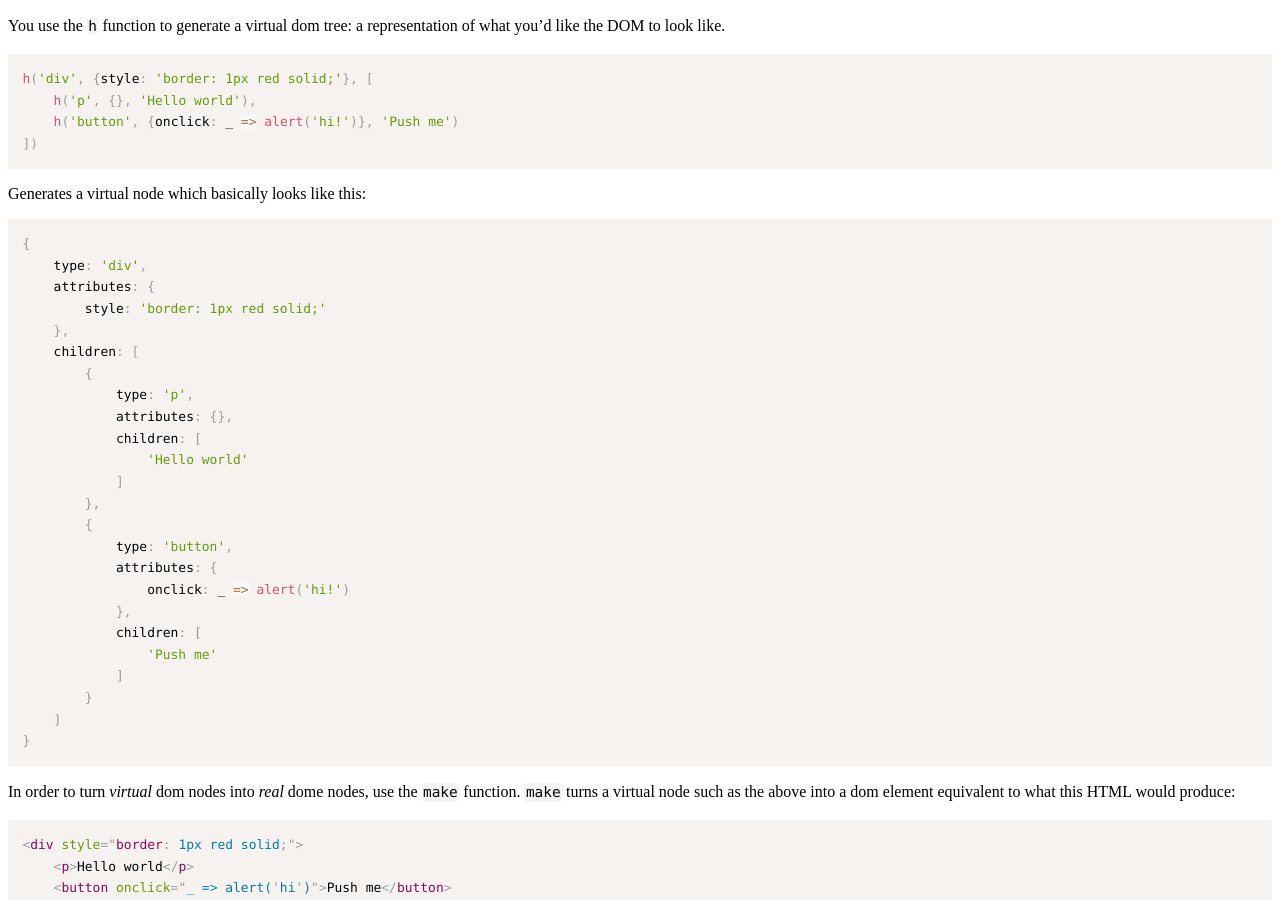
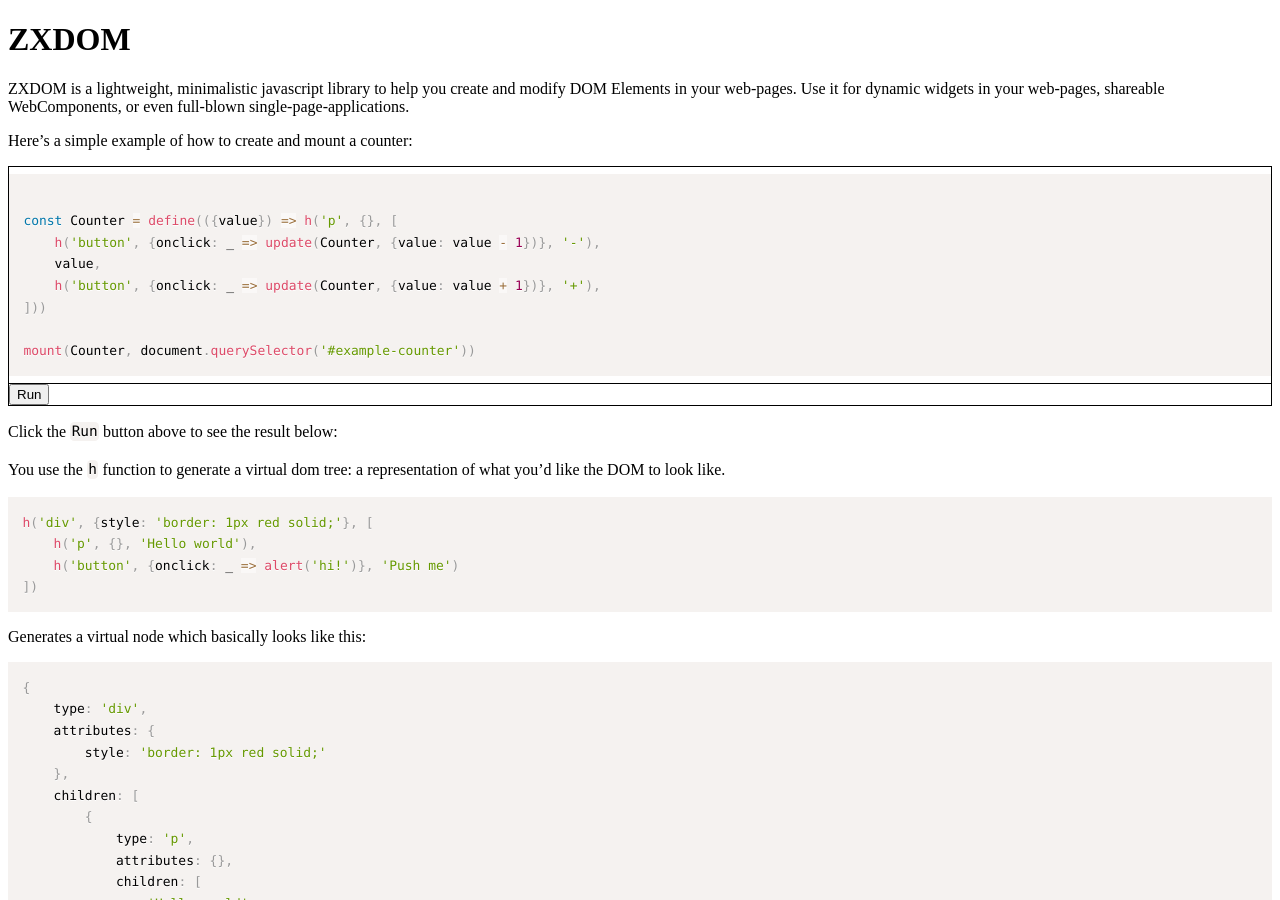
Before and after one commit to zaceno/zxdom, a Jekyll site: the page built from docs/index.md, in a window 1280 px wide and 900 px high. Built offline with Jekyll 4.4.1, drawn with Linux system fonts in a browser that asks for light colours; our own code applies the rules of GitHub Pages for plain Markdown files.

Commit message:
writing docs

```diff
--- a/docs/index.md
+++ b/docs/index.md
@@ -1,6 +1,27 @@
 ---
 layout: page
 ---
+
+# ZXDOM
+
+ZXDOM is a lightweight, minimalistic javascript library to help you create and modify DOM Elements in your web-pages. Use it for dynamic widgets in your web-pages, shareable WebComponents, or even full-blown single-page-applications.
+
+Here's a simple example of how to create and mount a counter:
+
+<runnable-example><pre><code class="lang-js">
+const Counter = define(({value}) => h('p', {}, [
+    h('button', {onclick: _ => update(Counter, {value: value - 1})}, '-'),
+    value,
+    h('button', {onclick: _ => update(Counter, {value: value + 1})}, '+'),
+]))
+
+mount(Counter, document.querySelector('#example-counter'))
+</code></pre></runnable-example>
+
+Click the `Run` button above to see the result below:
+
+<div id="example-counter"></div>
+
 
 You use the `h` function to generate a virtual dom tree: a representation of what you'd like the DOM to look like.
 
```
